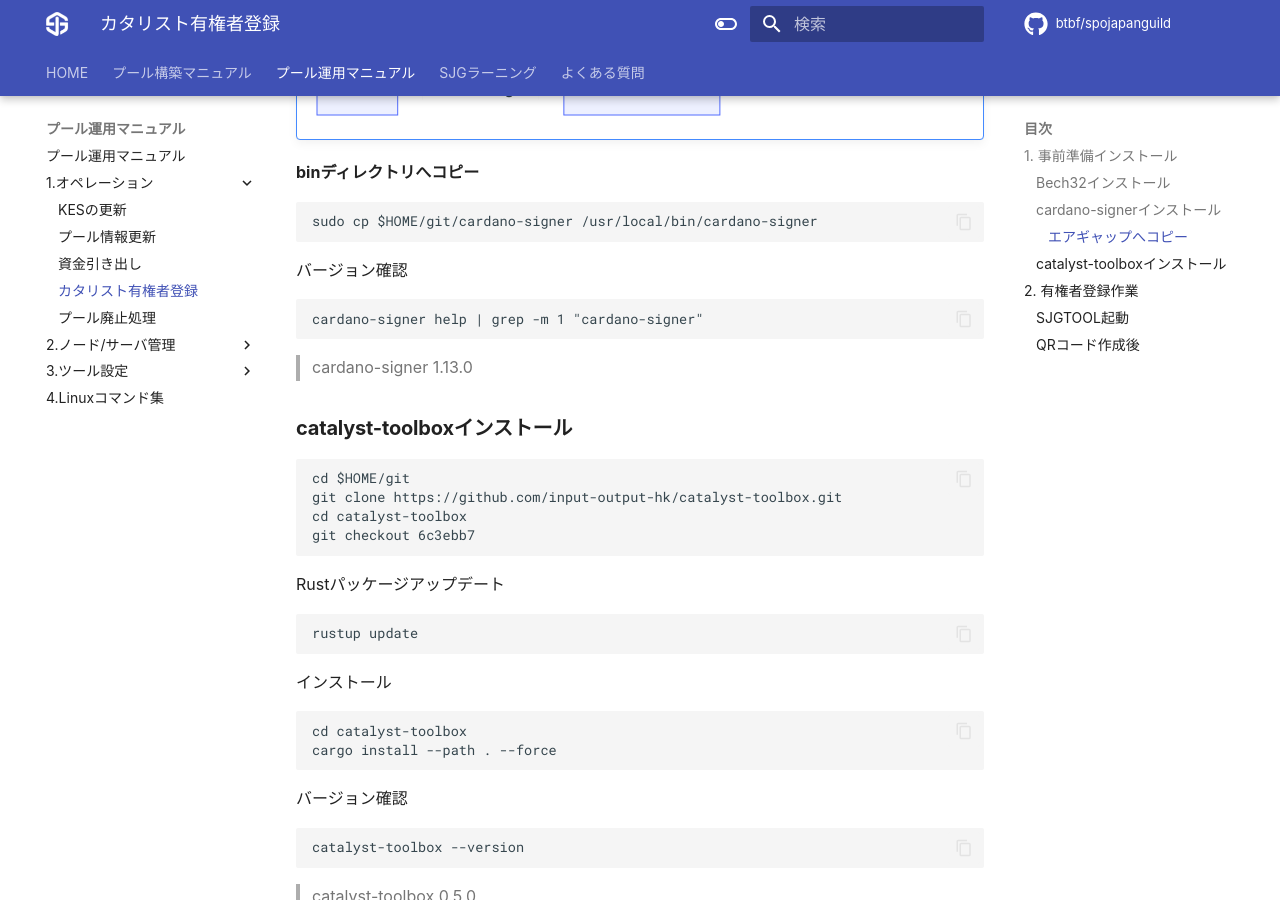
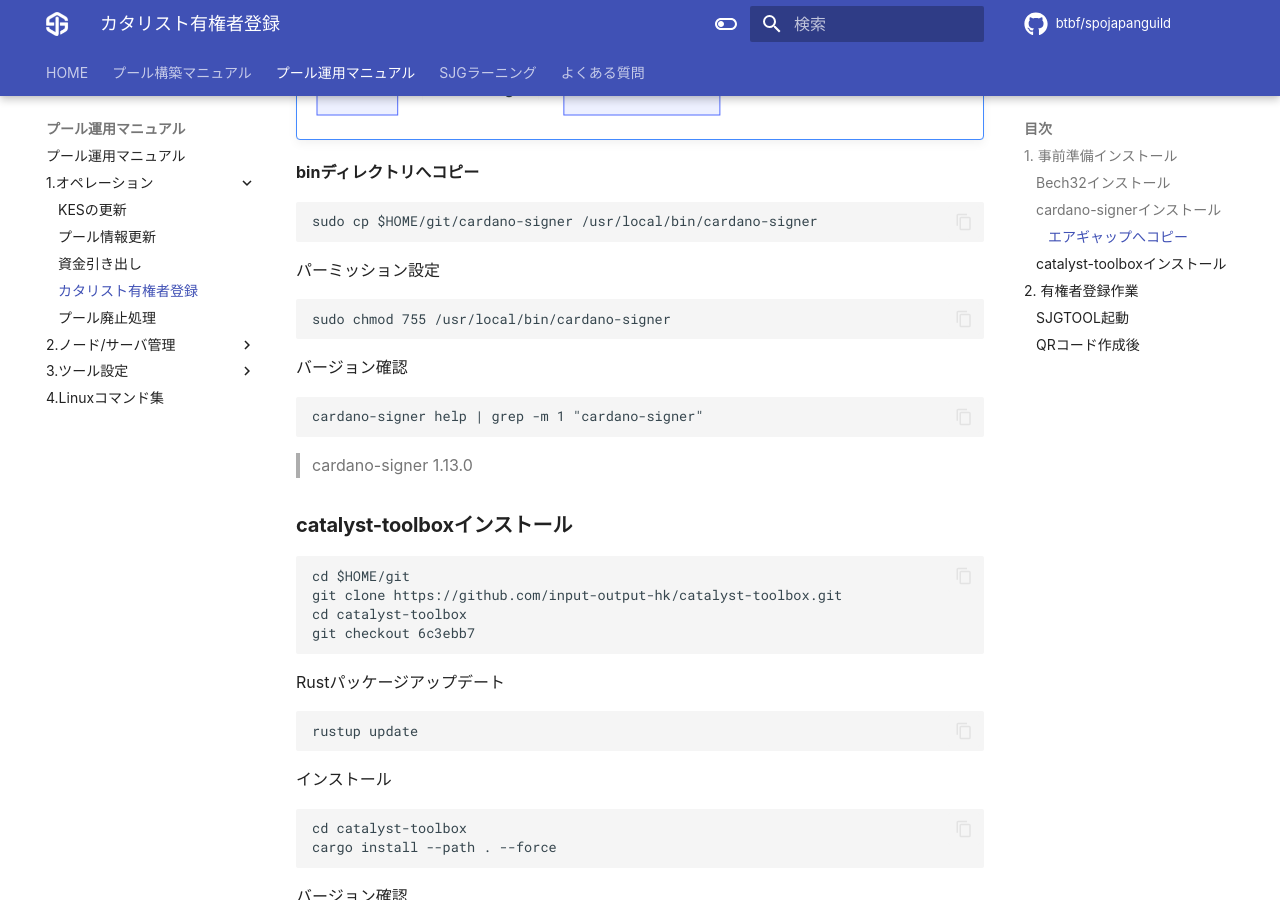
Before and after one commit to btbf/spojapanguild, an MkDocs documentation site: the page built from docs/operation/catalyst-voting.md, in a window 1280 px wide and 900 px high, scrolled down 1878 px. Built offline with MkDocs 1.6.1 and Material for MkDocs 9.7.7, drawn with Linux system fonts in a browser that asks for light colours; comment, search, counter and statistics services are not loaded.

Commit message:
パーミッション追加

````diff
--- a/docs/operation/catalyst-voting.md
+++ b/docs/operation/catalyst-voting.md
@@ -78,6 +78,12 @@ cardano-signer help | grep -m 1 "cardano-signer"
 ```
 sudo cp $HOME/git/cardano-signer /usr/local/bin/cardano-signer
 ```
+
+パーミッション設定
+```
+sudo chmod 755 /usr/local/bin/cardano-signer
+```
+
 バージョン確認
 ```
 cardano-signer help | grep -m 1 "cardano-signer"
````
